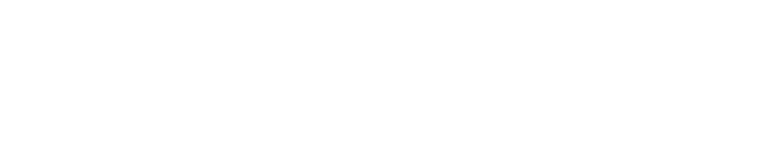
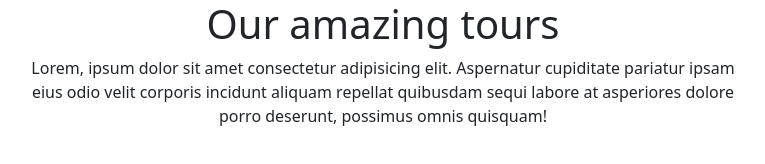
Before and after one commit to VolpinAndrea/bootstrap-travel-agency, a plain HTML site: page index.html in a window 1280 px wide. Shown: the whole page, without its empty margins (257-1022 px from the left). Drawn offline with nearby package versions, Linux system fonts and the light colour scheme.

Commit message:
Intestazione

```diff
--- a/index.html
+++ b/index.html
@@ -7,6 +7,21 @@
     <link href="https://cdn.jsdelivr.net/npm/bootstrap@5.2.2/dist/css/bootstrap.min.css" rel="stylesheet" integrity="sha384-Zenh87qX5JnK2Jl0vWa8Ck2rdkQ2Bzep5IDxbcnCeuOxjzrPF/et3URy9Bv1WTRi" crossorigin="anonymous">
   </head>
   <body>
+    <main>
+
+          <div class="container text-center">
+            <div class="row">
+              <div class="col"></div>
+
+              <div class="col-8">
+                <h1>Our amazing tours</h1>
+                <p>Lorem, ipsum dolor sit amet consectetur adipisicing elit. Aspernatur cupiditate pariatur ipsam eius odio velit corporis incidunt aliquam repellat quibusdam sequi labore at asperiores dolore porro deserunt, possimus omnis quisquam!</p>
+              </div>
+
+              <div class="col"></div>
+            </div>
+          </div>
+    </main>
 
 
 
```
